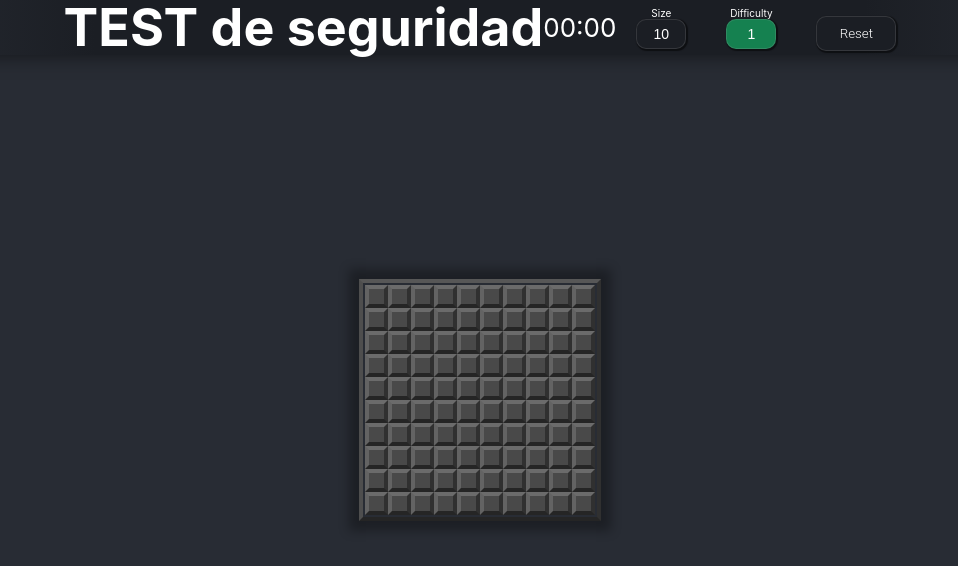
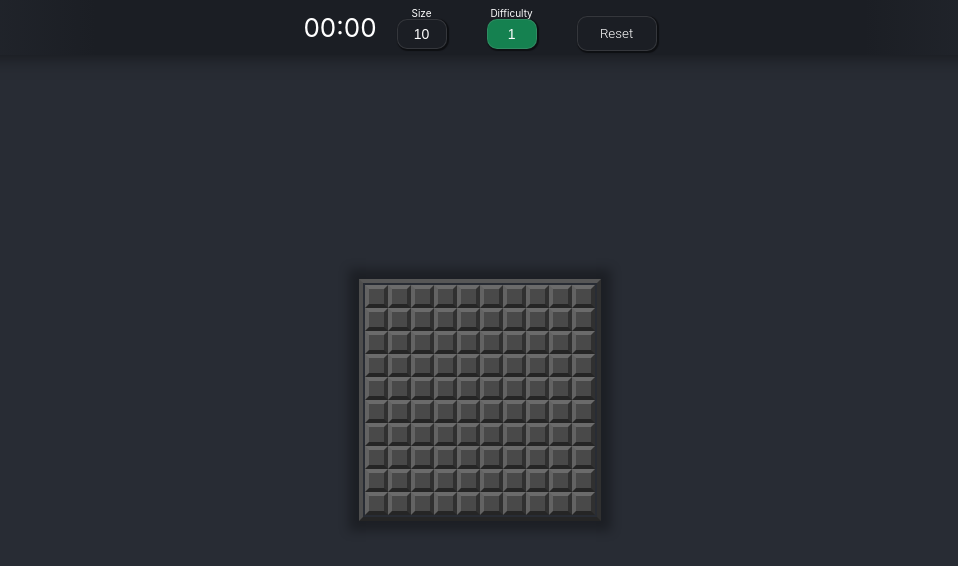
Before and after one commit to SerchoD/mine-sweeper, a React (Create React App) app: page / in a window 1280 px wide. Shown: the top 566 px of the page, without its empty margins (160-1118 px from the left). Built offline with nearby package versions, Linux system fonts and the light colour scheme.

Commit message:
Revert "making test for security at mergint to main branch"
This reverts commit 1f53a3f0296e11fbd5ca0e5df79d2e4e2848c87f.

```diff
--- a/src/components/TopBar/TopBar.js
+++ b/src/components/TopBar/TopBar.js
@@ -42,7 +42,6 @@ const TopBar = ({
 
 	return (
 		<div className='topbar-container'>
-			<h1>TEST de seguridad</h1>
 			<Timer triggerTimer={triggerTimer} />
 			<div className='topbar-select'>
 				<label htmlFor='rows'>Size</label>
```
